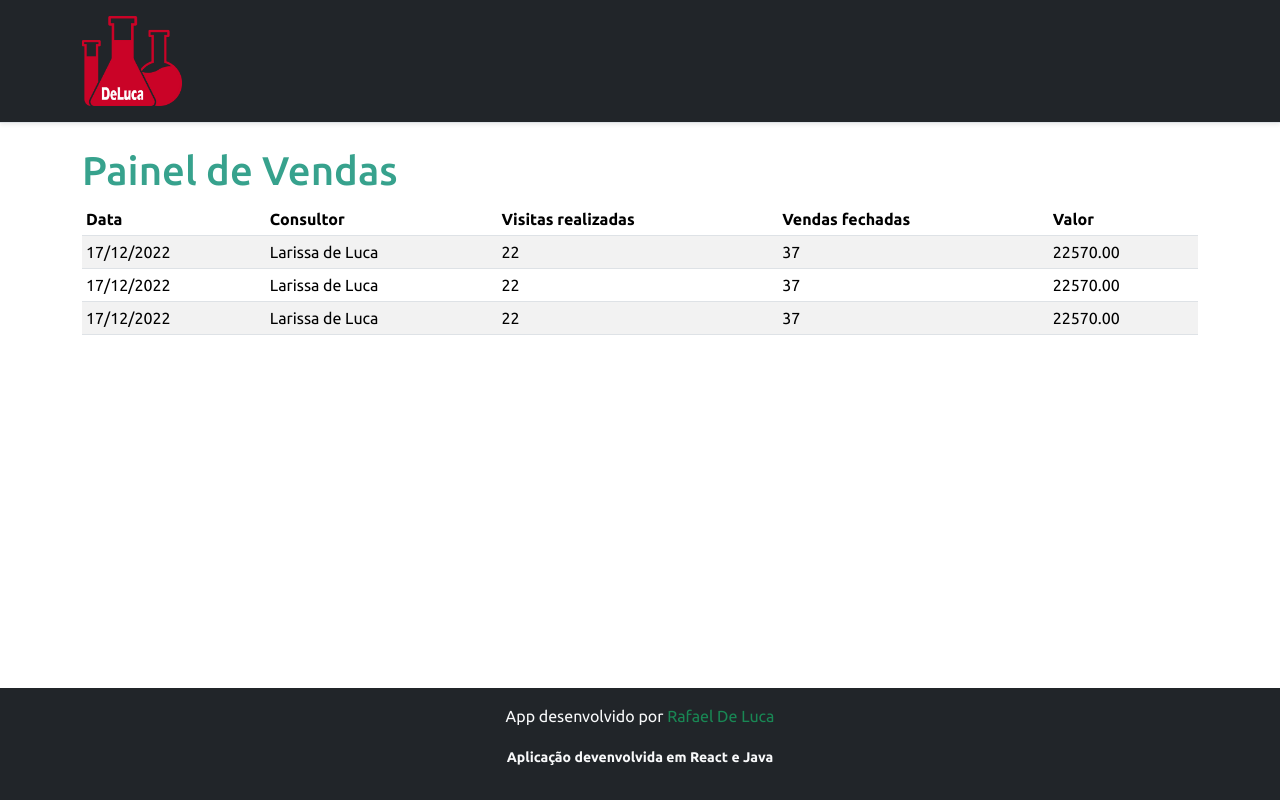
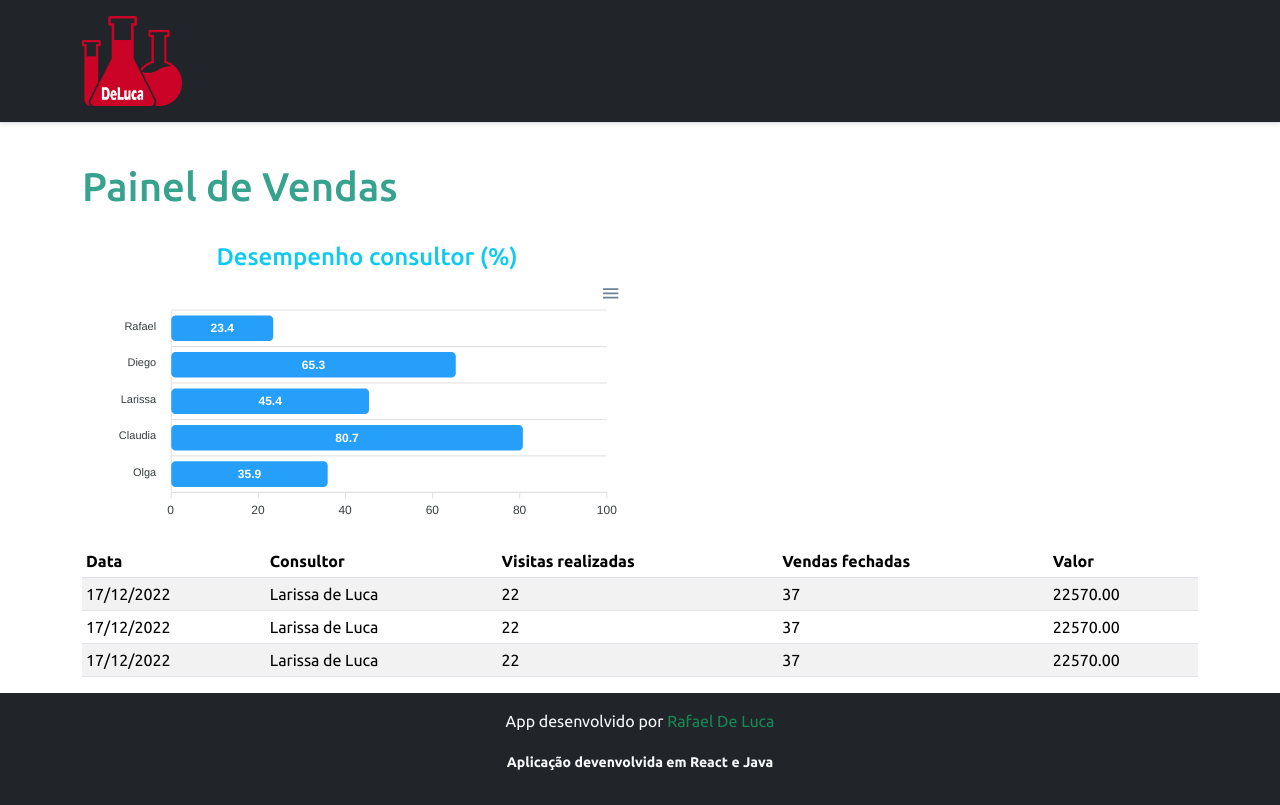
Before and after one commit to rafaelgauderio/spring-react-painel-vendas, a React (Create React App) app in the folder frontend/: page /dashboard in a window 1280 px wide. Built offline with nearby package versions, Linux system fonts and the light colour scheme.

Commit message:
Componente BarChart

```diff
--- a/frontend/package.json
+++ b/frontend/package.json
@@ -13,8 +13,10 @@
     "@types/node": "^16.18.34",
     "@types/react": "^18.2.7",
     "@types/react-dom": "^18.2.4",
+    "apexcharts": "^3.40.0",
     "bootstrap": "^5.3.0",
     "react": "^18.2.0",
+    "react-apexcharts": "^1.4.0",
     "react-dom": "^18.2.0",
     "react-scripts": "5.0.1",
     "typescript": "^4.9.5",
--- a/frontend/src/App.tsx
+++ b/frontend/src/App.tsx
@@ -2,13 +2,21 @@ import NavBar from 'components/NavBar';
 import Footer from 'components/Footer';
 import React from 'react';
 import SalesTable from 'components/SalesTable';
+import BarChart from 'components/BarChart';
 
 function App() {
   return (
     <>
       <NavBar />
       <div className="container">
-        <h1 className="text-primary my-2">Painel de Vendas</h1>
+        <h1 className="text-primary py-4">Painel de Vendas</h1>
+        <div className="row px-4">
+          <div className="col-sm-6">
+            <h4 className="text-center text-info">Desempenho consultor (%)</h4>
+            <BarChart></BarChart>
+          </div>
+        </div>
+
         <SalesTable />
       </div>
       <Footer />
--- /dev/null
+++ b/frontend/src/components/BarChart/index.tsx
@@ -0,0 +1,40 @@
+import Chart from 'react-apexcharts';
+
+function BarChart() {
+
+    const options = {
+        plotOptions: {
+            bar: {
+                horizontal: true,
+                borderRadius: 4,
+            }
+        }
+    };
+
+    const dadosMockados = {
+        dataLabels: {
+            enable: true
+        },
+        labels: {
+            categories: ['Rafael', 'Diego', 'Larissa', 'Claudia', 'Olga']
+        },
+        series: [
+            {
+                name: "% Vendas",
+                data: [23.4, 65.3, 45.4, 80.7, 35.9]
+            }
+        ]
+    };
+
+    return (
+        <Chart
+            options={{ ...options, xaxis: dadosMockados.labels }}
+            series={dadosMockados.series}
+            type="bar"
+            height={250}
+        >
+        </Chart>
+    );
+};
+
+export default BarChart;
```
Also changed, not shown: 1 other file (tests, documents, lock files or other folders).
